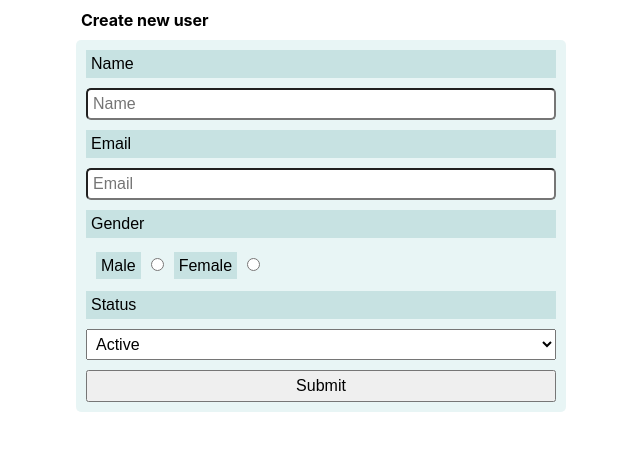
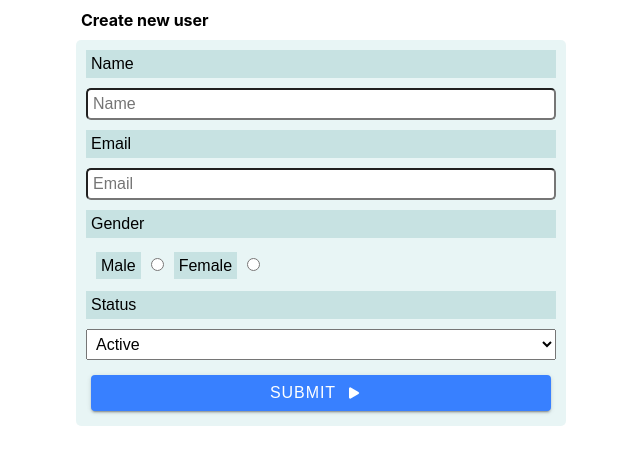
Before and after one commit to shivajigoud/react-ionic, a React (Create React App) app: page /editUser/1 in a window 1280 px wide. Shown: the top 464 px of the page, without its empty margins (319-959 px from the left). Built offline with nearby package versions, Linux system fonts and the light colour scheme.

Commit message:
4 files modified

```diff
--- a/package.json
+++ b/package.json
@@ -3,6 +3,7 @@
   "version": "0.0.0",
   "private": true,
   "dependencies": {
+    "@ionic/react": "^6.4.2",
     "@redux-saga/core": "1.2.2",
     "@reduxjs/toolkit": "1.9.1",
     "@types/react": "18.0.26",
@@ -11,6 +12,7 @@
     "events": "^3.3.0",
     "http": "^0.0.0",
     "https": "^1.0.0",
+    "ionicons": "^6.0.4",
     "react": "18.2.0",
     "react-dom": "18.2.0",
     "react-native": "0.70.6",
--- a/src/App.js
+++ b/src/App.js
@@ -1,10 +1,11 @@
-import React, { useEffect } from 'react';
+import React from 'react';
 import { RouterProvider } from 'react-router-dom';
-import FormContextProvider from './context/FormContext';
+import { setupIonicReact } from '@ionic/react';
+import '@ionic/react/css/core.css';
 import router from './routes/userRouter';
 import './style.css';
-import UserTable from './components/UserTable';
-import AddUser from './components/AddUser';
+import FormContextProvider from './context/FormContext';
+setupIonicReact();
 export default function App() {
   return (
     <FormContextProvider>
--- a/src/components/UserForm.js
+++ b/src/components/UserForm.js
@@ -1,4 +1,6 @@
 import React, { useState, useEffect } from 'react';
+import { IonButton, IonIcon } from '@ionic/react';
+import { play as playIcon } from 'ionicons/icons';
 import utils from '../utils/utils';
 import { CREATE_USER, UPDATE_USER } from '../actions/actions';
 import useForm from '../hooks/useForm';
@@ -84,7 +86,11 @@ export default function UserForm({ name, email, gender, status, id }) {
           <option value="active">Active</option>
           <option value="inactive">Inactive</option>
         </select>
-        <button>{formState}</button>
+        {/* <button>{formState}</button> */}
+        <IonButton type="submit" expand="block" color="primary">
+          {formState}
+          <IonIcon icon={playIcon} slot="end" />
+        </IonButton>
       </form>
     </div>
   );
--- a/src/style.css
+++ b/src/style.css
@@ -14,6 +14,7 @@ p {
   flex-direction: row;
   justify-content: center;
   align-items: baseline;
+  flex-wrap: wrap;
 }
 .user_form form {
   display: flex;
```
